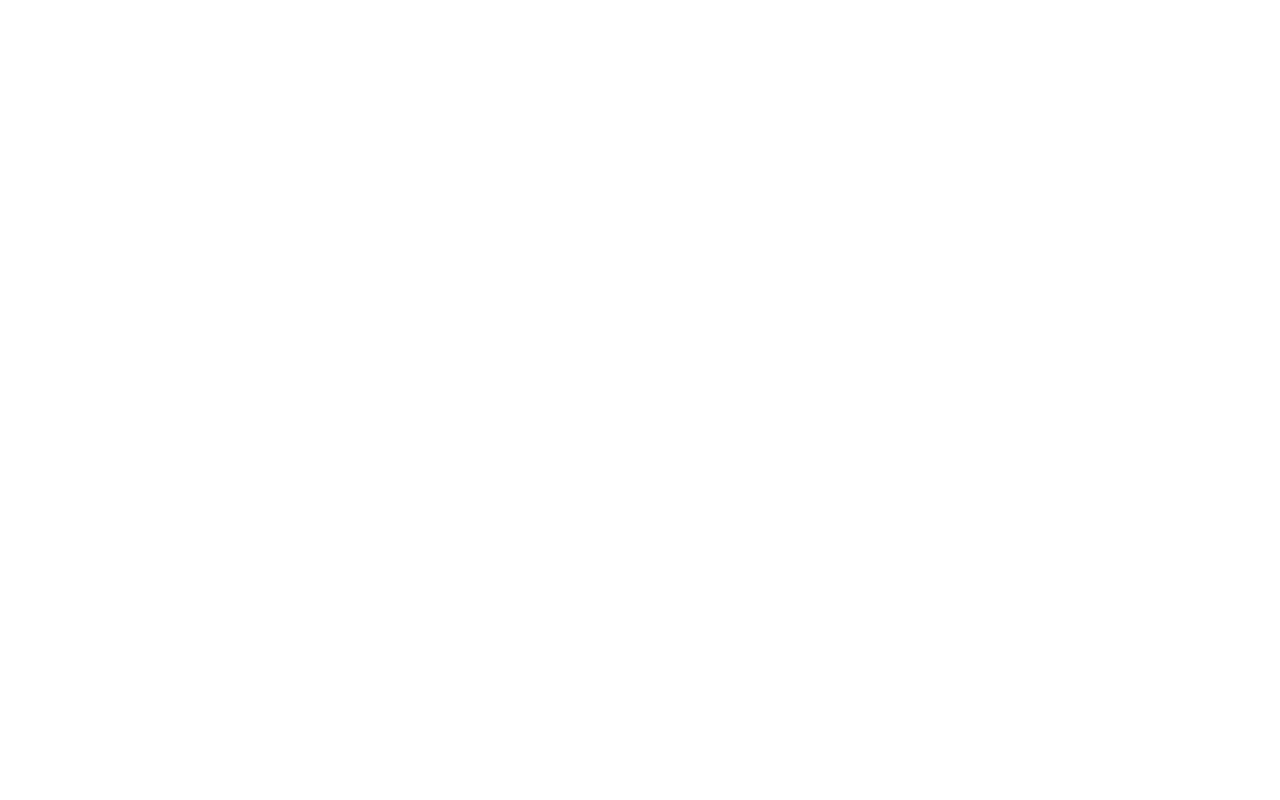
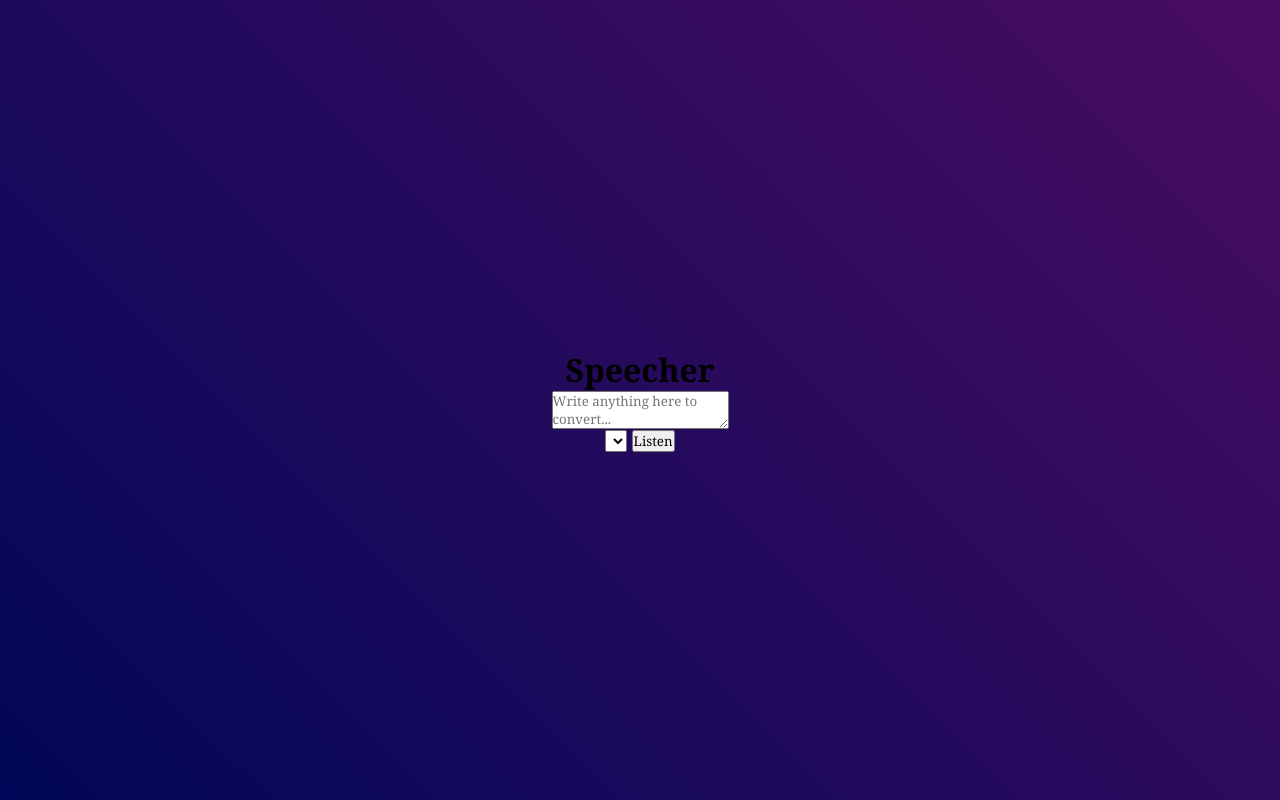
Before and after one commit to AjanEshwara/Speecher, a plain HTML site: page index.html in a window 1280 px wide. Drawn offline with Linux system fonts and the light colour scheme.

Commit message:
add body elements

```diff
--- a/index.html
+++ b/index.html
@@ -3,9 +3,19 @@
 <head>
     <meta charset="UTF-8">
     <meta name="viewport" content="width=device-width, initial-scale=1.0">
-    <title>Document</title>
+    <title>Speecher</title>
+    <link rel="stylesheet" href="style.css">
 </head>
 <body>
+    <div class="hero">
+        <h1>Speecher</h1>
+        <textarea placeholder="Write anything here to convert..."></textarea>
+        <div class="row">
+            <select></select>
+            <button>Listen</button>
+        </div>
+
+    </div>
 
 </body>
 </html>
--- /dev/null
+++ b/style.css
@@ -0,0 +1,15 @@
+*{
+    box-sizing: border-box;
+    margin: 0;
+    padding: 0;
+    font-family: Cambria, Cochin, Georgia, Times, 'Times New Roman', serif;
+}
+.hero{
+    width: 100%;
+    min-height: 100vh;
+    background: linear-gradient(45deg, #010758,#490d61);
+    display: flex;
+    align-items: center;
+    justify-content: center;
+    flex-direction: column;
+}
```
